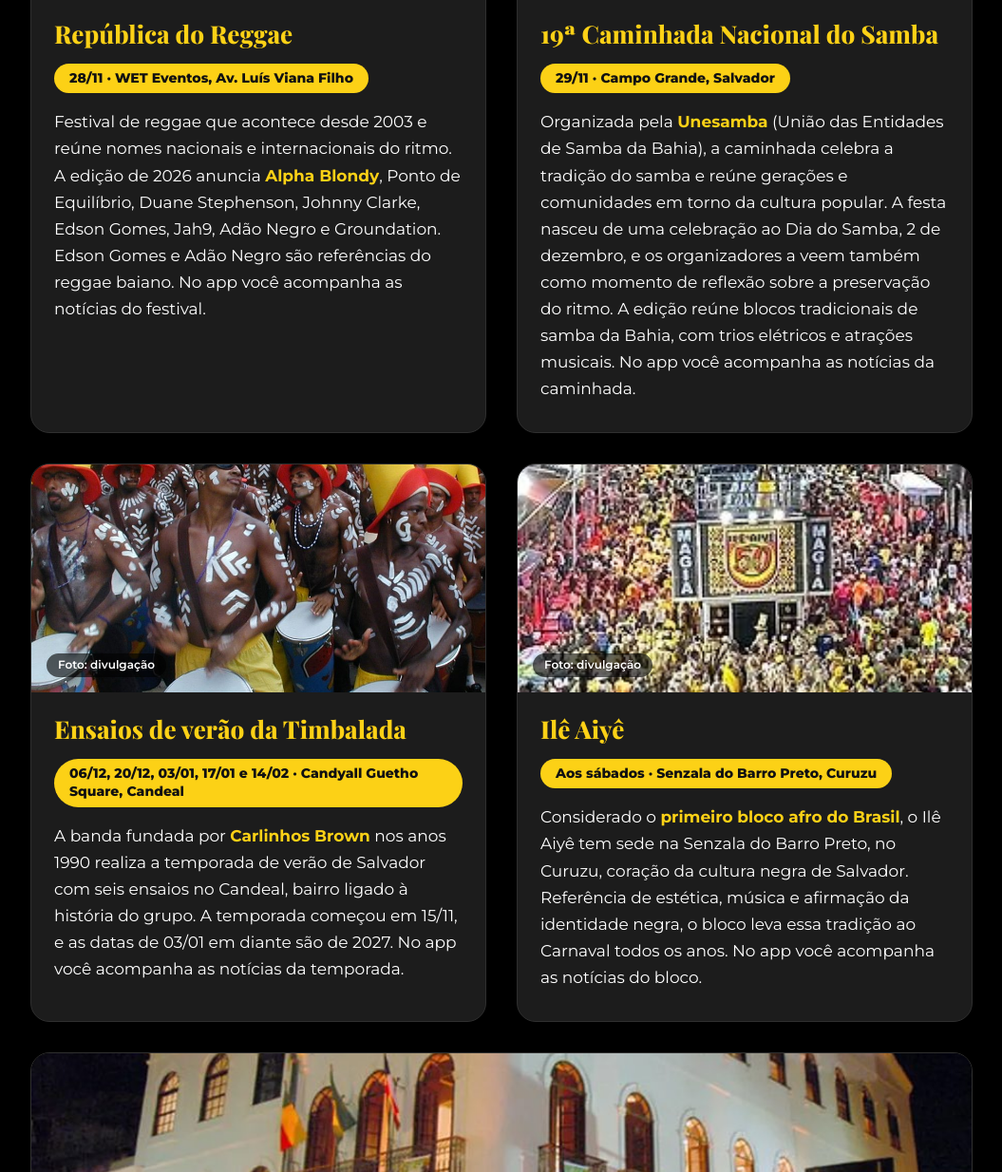
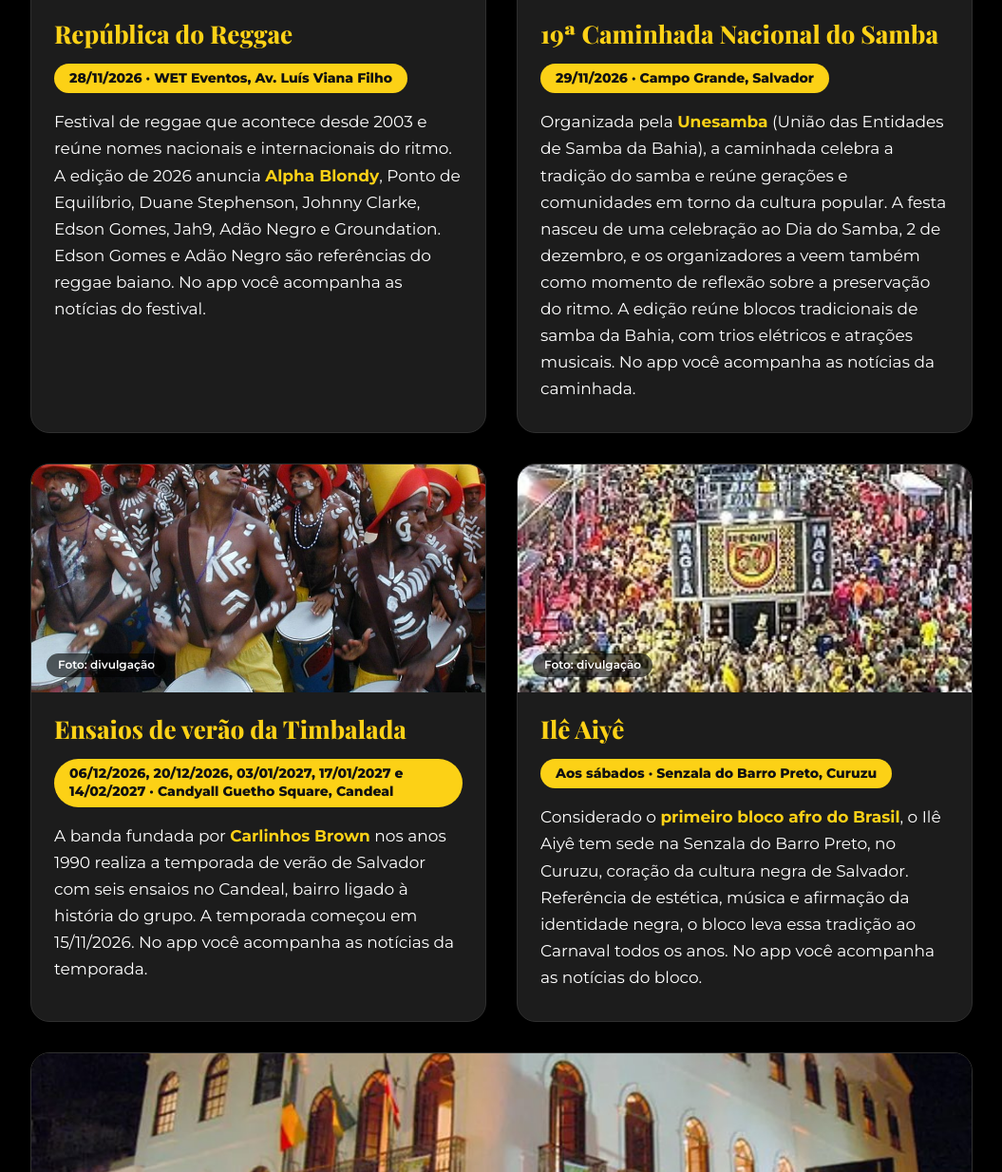
Before and after one commit to portalafricas-jpg/aplicativo-africasplay, a plain HTML site: page salvador/index.html in a window 1280 px wide. Shown: the part 1659-2893 px from the top of the page at 95% size, without its empty margins (112-1167 px from the left). Drawn offline with nearby package versions, Linux system fonts and the light colour scheme.

Commit message:
Salvador: datas com o ano (pedido do Ricardo)
Co-Authored-By: Claude Sonnet 5.5 <noreply@anthropic.com>
Claude-Session: https://claude.ai/code/session_014oh9rDo3HTzKzQVwNqLLh2

```diff
--- a/salvador/index.html
+++ b/salvador/index.html
@@ -8,7 +8,7 @@
 <link rel="preconnect" href="https://fonts.googleapis.com">
 <link rel="preconnect" href="https://fonts.gstatic.com" crossorigin>
 <link href="https://fonts.googleapis.com/css2?family=Montserrat:wght@400;600;700;800&family=Playfair+Display:wght@800&display=swap" rel="stylesheet">
-<link rel="stylesheet" href="../assets/style.css?v=14">
+<link rel="stylesheet" href="../assets/style.css?v=15">
 <!-- TAG DO GOOGLE: colar aqui o código enviado pelo Ricardo (ID da conta e conversão dos botões das lojas) -->
 </head>
 <body>
@@ -52,7 +52,7 @@
           <div class="foto f1"><img src="../assets/img/reggae.jpg" alt="Logo do festival República do Reggae"><span class="credito">Foto: divulgação</span></div>
           <div class="corpo">
             <h3>República do Reggae</h3>
-            <span class="quando">28/11 · WET Eventos, Av. Luís Viana Filho</span>
+            <span class="quando">28/11/2026 · WET Eventos, Av. Luís Viana Filho</span>
             <p>Festival de reggae que acontece desde 2003 e reúne nomes nacionais e internacionais do ritmo. A edição de 2026 anuncia <span class="dest">Alpha Blondy</span>, Ponto de Equilíbrio, Duane Stephenson, Johnny Clarke, Edson Gomes, Jah9, Adão Negro e Groundation. Edson Gomes e Adão Negro são referências do reggae baiano. No app você acompanha as notícias do festival.</p>
           </div>
         </article>
@@ -60,7 +60,7 @@
           <div class="foto f2"><img src="../assets/img/caminhada.jpg" alt="Cartaz da 19ª Caminhada Nacional do Samba, com estátua colorida"><span class="credito">Foto: divulgação</span></div>
           <div class="corpo">
             <h3>19ª Caminhada Nacional do Samba</h3>
-            <span class="quando">29/11 · Campo Grande, Salvador</span>
+            <span class="quando">29/11/2026 · Campo Grande, Salvador</span>
             <p>Organizada pela <span class="dest">Unesamba</span> (União das Entidades de Samba da Bahia), a caminhada celebra a tradição do samba e reúne gerações e comunidades em torno da cultura popular. A festa nasceu de uma celebração ao Dia do Samba, 2 de dezembro, e os organizadores a veem também como momento de reflexão sobre a preservação do ritmo. A edição reúne blocos tradicionais de samba da Bahia, com trios elétricos e atrações musicais. No app você acompanha as notícias da caminhada.</p>
           </div>
         </article>
@@ -68,8 +68,8 @@
           <div class="foto f3"><img src="../assets/img/timbalada.jpg" alt="Integrantes da Timbalada tocando atabaques, com chapéus amarelos e vermelhos"><span class="credito">Foto: divulgação</span></div>
           <div class="corpo">
             <h3>Ensaios de verão da Timbalada</h3>
-            <span class="quando">06/12, 20/12, 03/01, 17/01 e 14/02 · Candyall Guetho Square, Candeal</span>
-            <p>A banda fundada por <span class="dest">Carlinhos Brown</span> nos anos 1990 realiza a temporada de verão de Salvador com seis ensaios no Candeal, bairro ligado à história do grupo. A temporada começou em 15/11, e as datas de 03/01 em diante são de 2027. No app você acompanha as notícias da temporada.</p>
+            <span class="quando">06/12/2026, 20/12/2026, 03/01/2027, 17/01/2027 e 14/02/2027 · Candyall Guetho Square, Candeal</span>
+            <p>A banda fundada por <span class="dest">Carlinhos Brown</span> nos anos 1990 realiza a temporada de verão de Salvador com seis ensaios no Candeal, bairro ligado à história do grupo. A temporada começou em 15/11/2026. No app você acompanha as notícias da temporada.</p>
           </div>
         </article>
         <article class="evento" data-inicio="2026-11-09" data-fim="2027-02-09">
```
